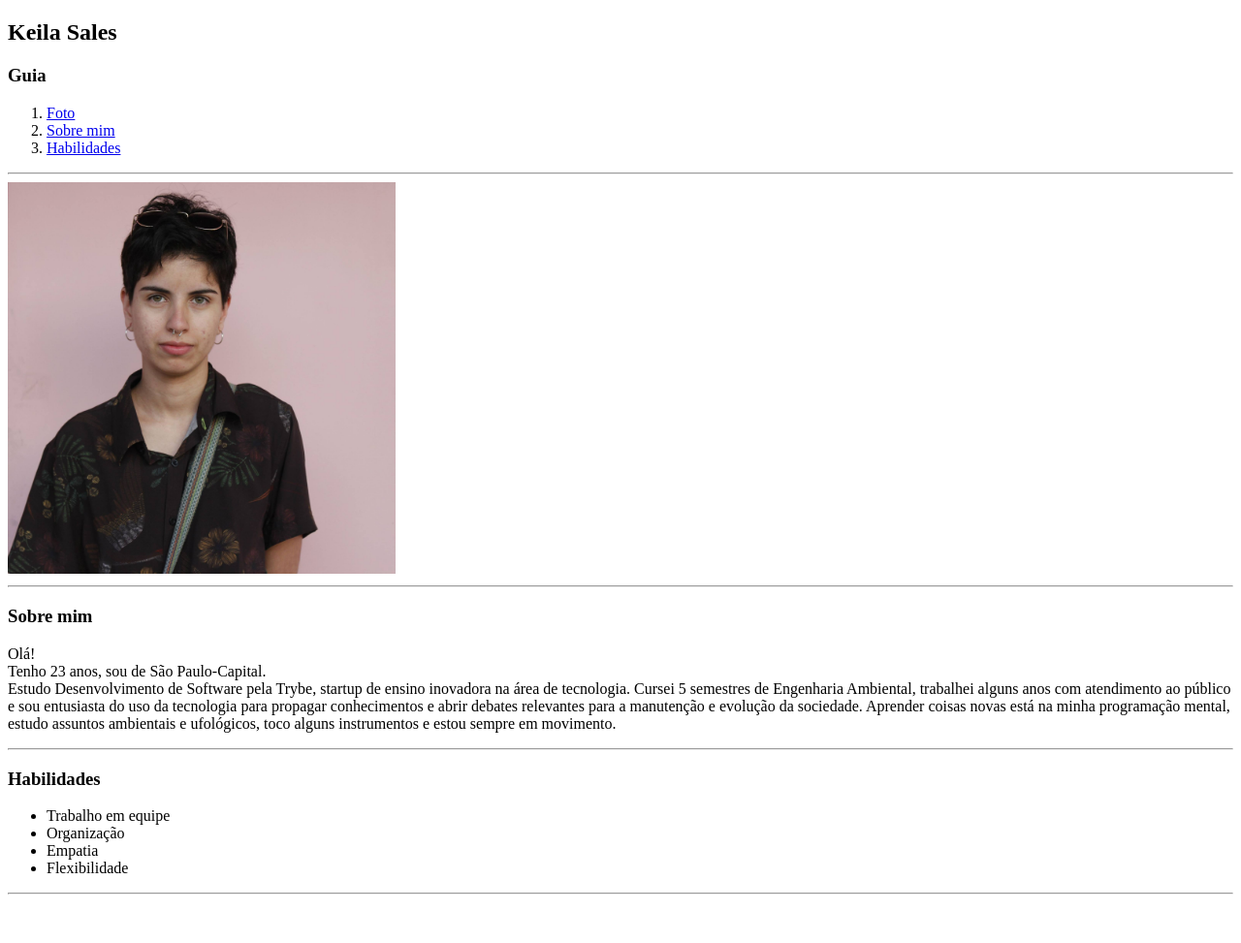
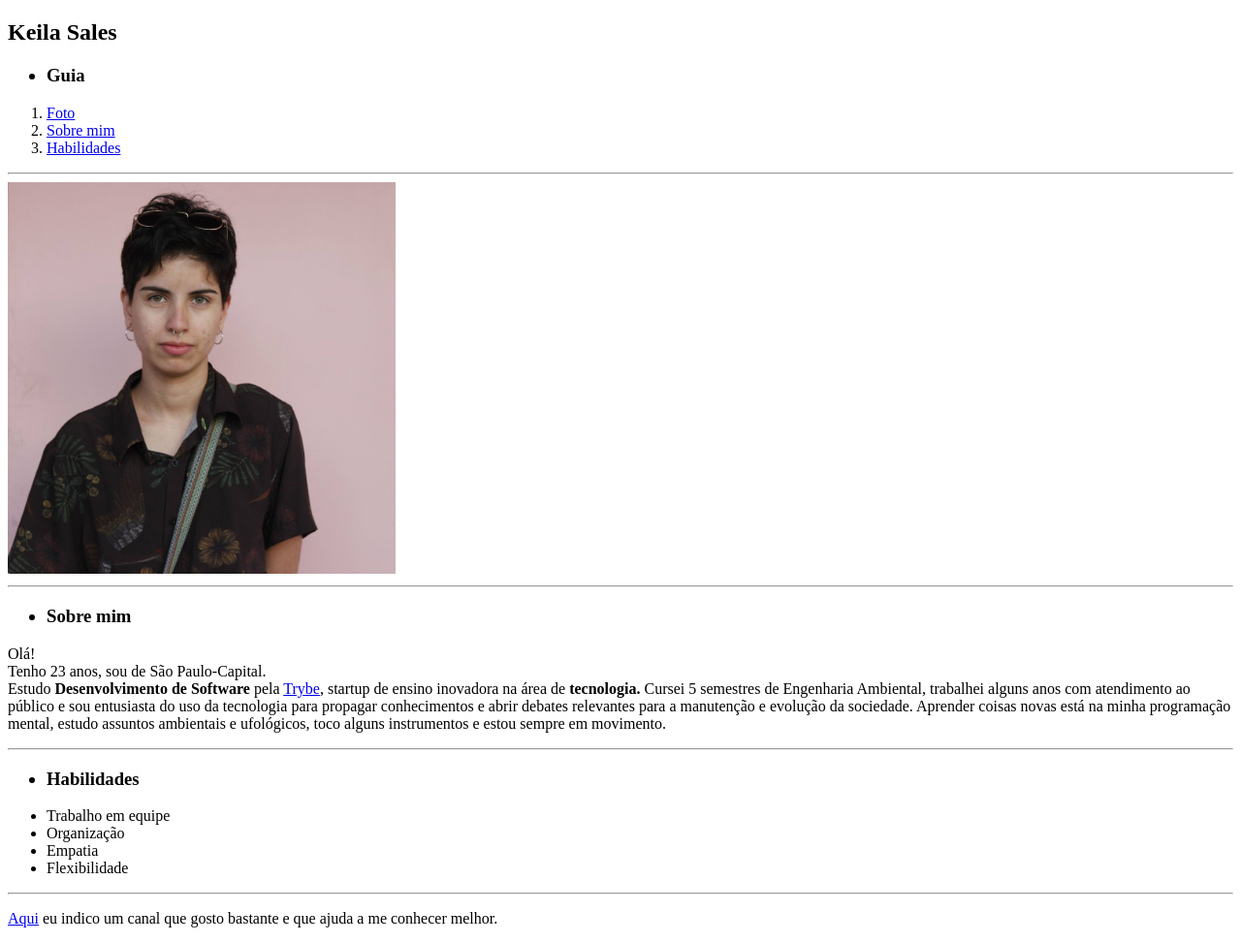
Before and after one commit to KeilaS06/KeilaS06.github.io, a plain HTML site: page index.html in a window 1280 px wide. Shown: the whole page at 97% size. Before the commit the page ends 931 px from the top, so only its background shows below. Drawn offline with Linux system fonts and the light colour scheme.

Commit message:
Finalizações

```diff
--- a/index.html
+++ b/index.html
@@ -11,30 +11,43 @@
 	<body>
 
 		<h2>Keila Sales</h2>
-		<h3>Guia</h3>
+		<h3>
+			<ul>
+			<li>Guia</li></ul>
+		</h3>
+
 		<ol>
 			<li><a href="#foto">Foto</a></li>
 			<li><a href="#sobre mim">Sobre mim</a></li>
 			<li><a href="#habilidades">Habilidades</a></li>
+		</ol>
 
-		</ol>
 	<hr/>
+
 		<img id="foto" src="imagem/21731587_1279869532123044_6577780235127014672_o.jpg" alt="Foto da dona desse portfólio" width="400px">
 	<hr/>
-		<h3 id="sobre mim">Sobre mim</h3>
+
+		<h3 id="sobre mim"><ul><li>Sobre mim</li></ul></h3>
 		<p>Olá!<br>
 		Tenho 23 anos, sou de São Paulo-Capital.<br>
-		Estudo Desenvolvimento de Software pela Trybe, startup de ensino inovadora na área de tecnologia.
+		Estudo <strong>Desenvolvimento de Software</strong> pela <a target="_blank" href="https://www.betrybe.com/"> Trybe</a>, startup de ensino inovadora na área de <strong>tecnologia.</strong>
 		Cursei 5 semestres de Engenharia Ambiental, trabalhei alguns anos com atendimento ao público e sou entusiasta do uso da tecnologia para propagar conhecimentos e abrir debates relevantes para a manutenção e evolução da sociedade. Aprender coisas novas está na minha programação mental, estudo assuntos ambientais e ufológicos, toco alguns instrumentos e estou sempre em movimento. </p>
+
 	<hr/>
-		<h3 id="habilidades">Habilidades</h3>
+
+		<h3 id="habilidades"><ul><li>Habilidades</li></ul></h3>
 	<ul>
 		<li>Trabalho em equipe</li>
 		<li>Organização</li>
 		<li>Empatia</li>
 		<li>Flexibilidade</li>
 	</ul>
+
 	<hr/>
+
+	<p>
+	<a target="_blank" href="https://www.youtube.com/c/carloscassau/featured">Aqui</a> eu indico um canal que gosto bastante e que ajuda a me conhecer melhor.</p>
+
 	</body>
 
 </html>
```
